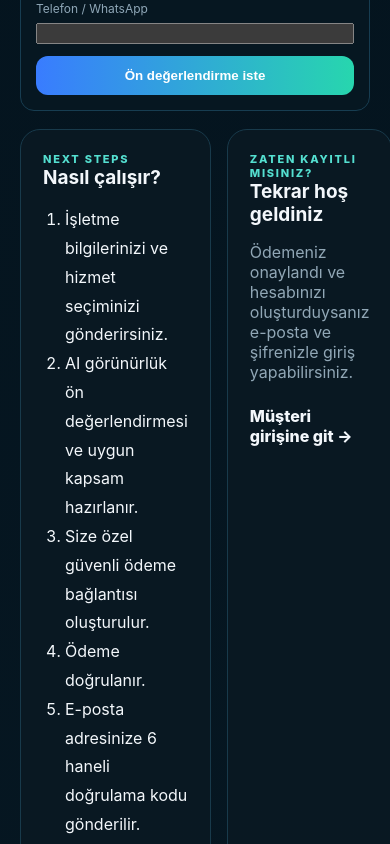
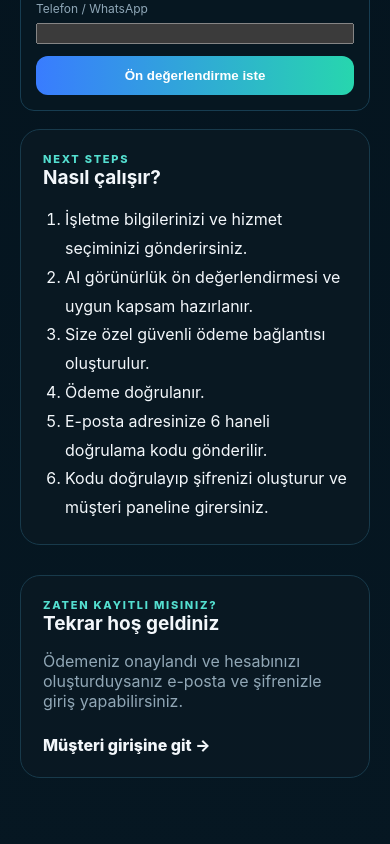
Before and after one commit to mehmetozan-5858/ai-visibility, a Next.js app: page /yeni-musteri in a window 390 px wide. Shown: the part 1040-1884 px from the top of the page. Built offline with nearby package versions, Linux system fonts and the light colour scheme.

Commit message:
fix: stack new-customer follow-up panels on mobile

```diff
--- a/app/yeni-musteri/page.js
+++ b/app/yeni-musteri/page.js
@@ -22,10 +22,11 @@ export default async function NewCustomerPage({searchParams}){
       </header>
       <section style={{textAlign:"center",maxWidth:760,margin:"12px auto 28px"}}><div style={{fontSize:11,letterSpacing:".2em",fontWeight:900,color:"#54dfd0",textTransform:"uppercase"}}>{en?"Free assessment":"Ücretsiz ön değerlendirme"}</div><h1 style={{fontSize:"clamp(38px,5vw,58px)",lineHeight:1.05,letterSpacing:"-.04em",margin:"12px 0 14px"}}>{en?"See where your brand stands in AI search.":"Markanızın AI dünyasındaki yerini görün."}</h1><p style={{color:"#9fb2b8",fontSize:16,lineHeight:1.7}}>{en?"Tell us about your business. Your chosen service is included in your application; scope and total price are shown before payment.":"İşletmenizi tanıyalım. Seçtiğiniz hizmet başvurunuza otomatik eklenir; kapsam ve toplam ücret ödeme öncesinde gösterilir."}</p></section>
       <div style={{maxWidth:780,margin:"0 auto"}}><NewCustomerLeadForm initialService={service} initialCountry={country} initialLanguage={language} prices={prices}/></div>
-      <div style={{display:"grid",gridTemplateColumns:"1.4fr .6fr",gap:16,maxWidth:980,margin:"18px auto 0"}}>
+      <div className="new-customer-followup-grid" style={{display:"grid",gridTemplateColumns:"1.4fr .6fr",gap:16,maxWidth:980,margin:"18px auto 0"}}>
         <section className="panel" style={{padding:22}}><div style={{fontSize:11,color:"#54dfd0",fontWeight:800,letterSpacing:".16em",textTransform:"uppercase"}}>{en?"Next steps":"Sonraki adımlar"}</div><h2>{en?"How it works":"Nasıl çalışır?"}</h2><ol style={{lineHeight:1.8,paddingLeft:22,marginBottom:0}}>{steps.map(step=><li key={step}>{step}</li>)}</ol></section>
         <section className="panel" style={{padding:22}}><div style={{fontSize:11,color:"#54dfd0",fontWeight:800,letterSpacing:".16em",textTransform:"uppercase"}}>{en?"Already registered?":"Zaten kayıtlı mısınız?"}</div><h2>{en?"Welcome back":"Tekrar hoş geldiniz"}</h2><p>{en?"If your payment is verified and your account is created, sign in with your email and password.":"Ödemeniz onaylandı ve hesabınızı oluşturduysanız e-posta ve şifrenizle giriş yapabilirsiniz."}</p><Link href="/musteri-giris" style={{display:"inline-block",marginTop:8,fontWeight:800}}>{en?"Customer login →":"Müşteri girişine git →"}</Link></section>
       </div>
+      <style>{`@media(max-width:720px){.new-customer-followup-grid{grid-template-columns:1fr!important}}`}</style>
     </div>
   </main>;
 }
```
